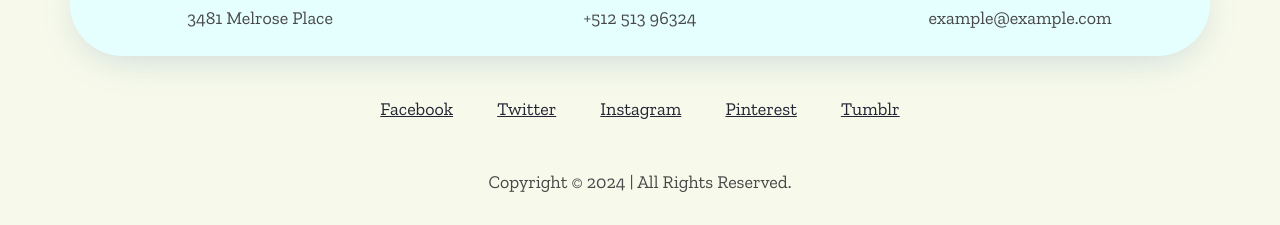
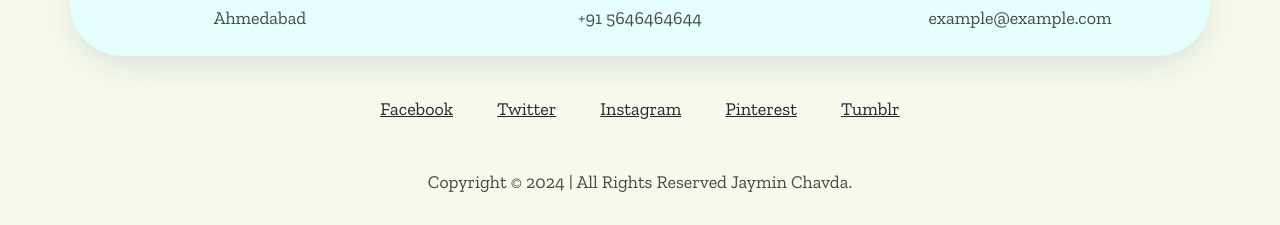
Before and after one commit to Jaymin1651/photographer, a plain HTML site: page index.html in a window 1280 px wide. Shown: the part 7686-7911 px from the top of the page. Drawn offline with nearby package versions, Linux system fonts and the light colour scheme.

Commit message:
Update index.html

```diff
--- a/index.html
+++ b/index.html
@@ -765,13 +765,13 @@
 				<div class="col-lg-4 col-sm-12 col-xs-12 wow fadeInUp" data-wow-duration="1s" data-wow-delay="0.3s" data-wow-offset="0">
 					<div class="single_address">
 						<h4>Address</h4>
-						<p>3481 Melrose Place</p>
+						<p>Ahmedabad</p>
 					</div>
 				</div><!-- END COL  -->
 				<div class="col-lg-4 col-sm-12 col-xs-12 wow fadeInUp" data-wow-duration="1s" data-wow-delay="0.3s" data-wow-offset="0">
 					<div class="single_address">
 						<h4>Phone</h4>
-						<p>+512 513 96324</p>
+						<p>+91 5646464644</p>
 					</div>
 				</div><!-- END COL  -->
 				<div class="col-lg-4 col-sm-12 col-xs-12 wow fadeInUp" data-wow-duration="1s" data-wow-delay="0.3s" data-wow-offset="0">
@@ -793,7 +793,7 @@
 								<li><a href="#">Tumblr</a></li>
 							</ul>
 						</div><!--- END SOCIAL PROFILE -->
-						<p class="copyright">Copyright &copy; 2024 | All Rights Reserved.</p>
+						<p class="copyright">Copyright &copy; 2024 | All Rights Reserved Jaymin chavda.</p>
 					</div>
 				</div><!--- END COL -->
 			</div><!--- END ROW -->
```
